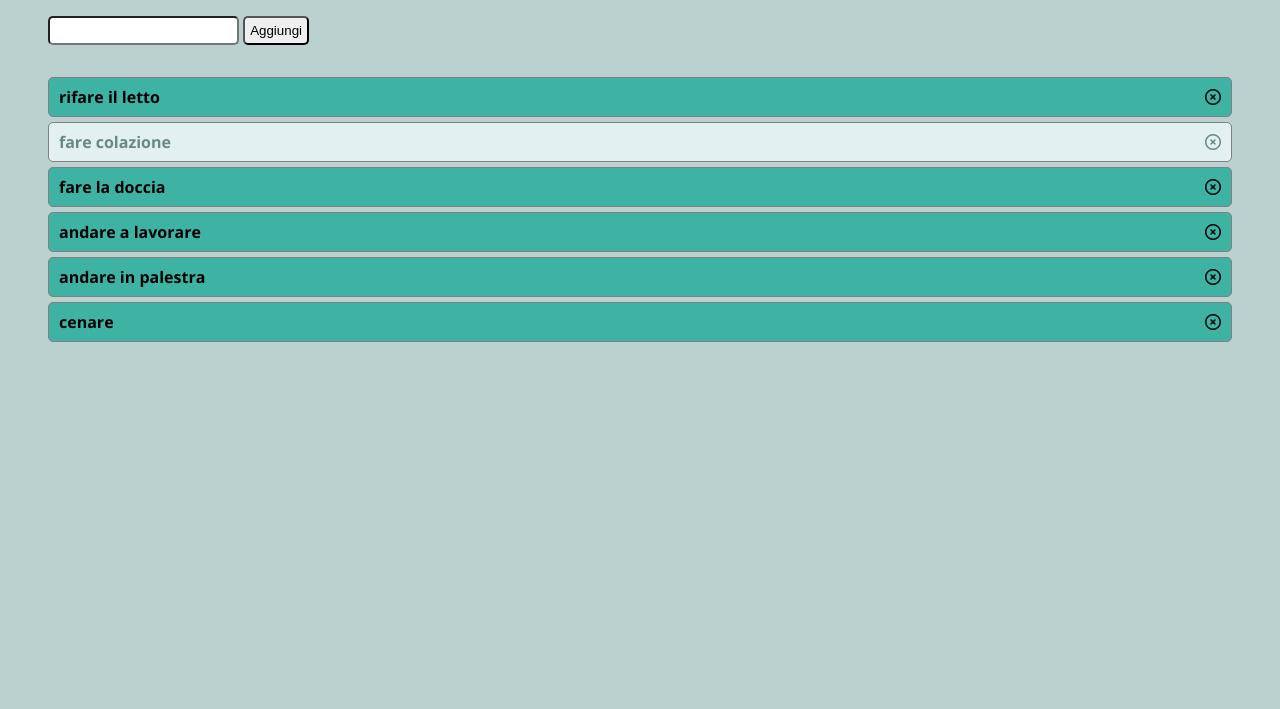
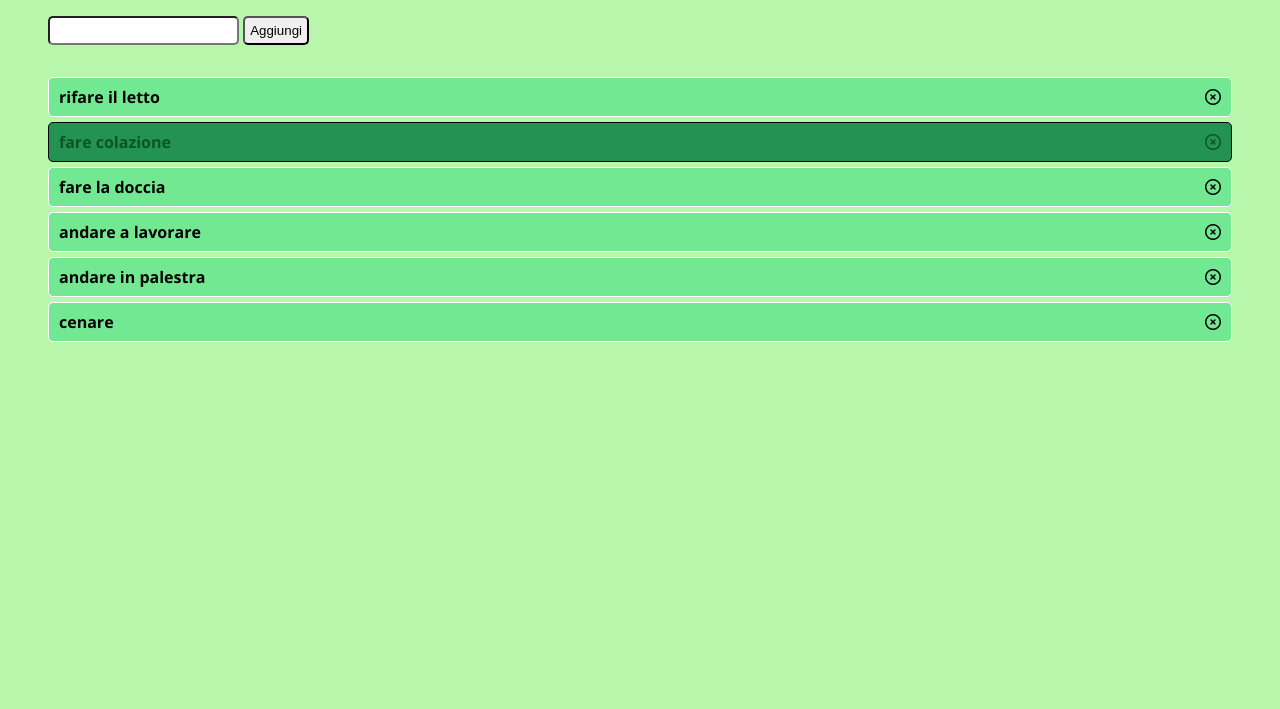
Before and after one commit to FabioLongoni/vue-todolist, a plain HTML site: page index.html in a window 1280 px wide. Shown: the part 91-800 px from the top of the page. Drawn offline with nearby package versions, Linux system fonts and the light colour scheme.

Commit message:
check-css

```diff
--- a/css/app.css
+++ b/css/app.css
@@ -5,7 +5,7 @@
 }
 
 body{
-    background-color: rgb(186, 209, 207);
+    background-color: #b8f7ab;
 }
 
 html {
@@ -37,16 +37,17 @@ menu {
     font-weight: bold;
     font-size: 1rem;
     padding: 8px 10px;
-    background-color: rgb(62, 179, 163);
+    background-color: #73e892;
     margin-bottom: 5px;
     border-radius: 5px;
-    border: 1px solid gray;
+    border: 1px solid white;
     display: flex;
     justify-content: space-between;
     align-items: center;
 }
 
 .done {
-    background-color: rgb(226, 240, 240);
-    color: rgb(105, 138, 127);
+    background-color: #249252;
+    color: #075626;
+    border: 1px solid black;
 }
```
